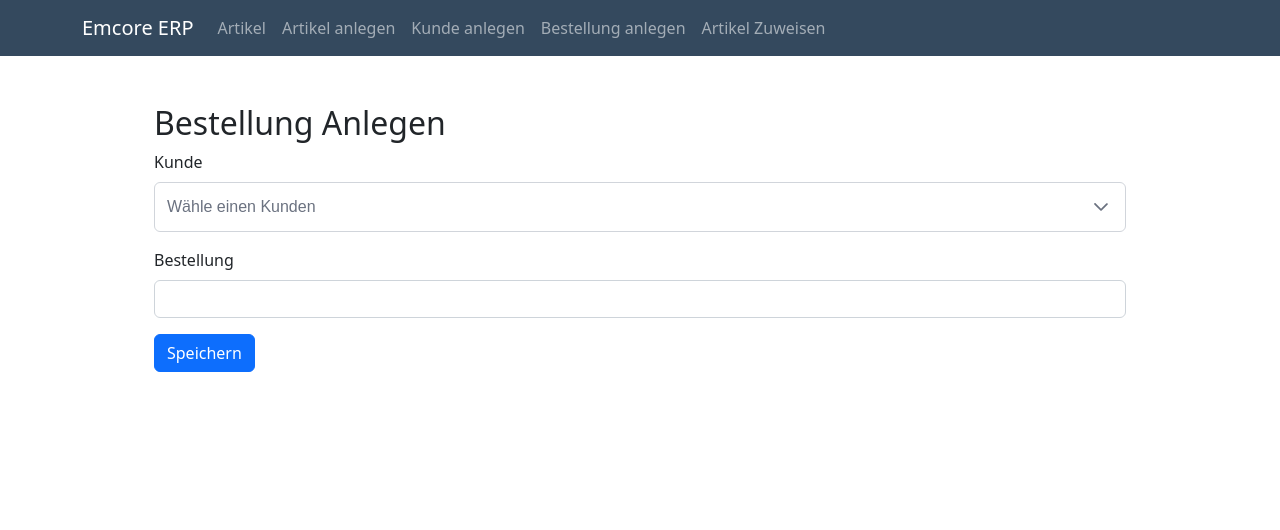
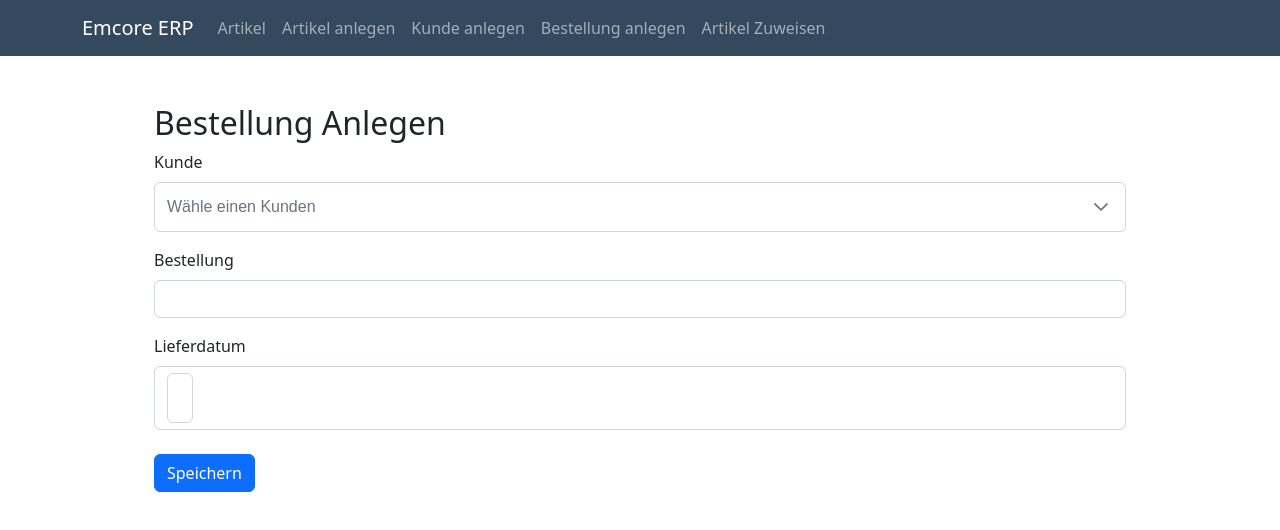
Before and after one commit to janbreitenbachoha/EmcoreERP, a Vue app: page /#/BestellungAnlegen in a window 1280 px wide. Shown: the top 530 px of the page. Built offline with nearby package versions, Linux system fonts and the light colour scheme; no server answers; a web font is replaced by a local one.

Commit message:
änderung

```diff
--- a/src/store/index.js
+++ b/src/store/index.js
@@ -102,6 +102,7 @@ export default createStore({
           });
 
           let productItem = {
+            id:payload.bestellung.orderId,
             bestellung:payload.bestellung.order.bestellung,
             laufzeit: [
               {
@@ -237,6 +238,7 @@ export default createStore({
       const productItem = {
         bestellung: payload.bestellung,
         aktiv: true,
+        lieferdatum: payload.datum
       };
       axios
         .post(
--- a/src/views/ErstelleBestellungSeite.vue
+++ b/src/views/ErstelleBestellungSeite.vue
@@ -29,10 +29,14 @@
                 id="exampleInputPassword1"
               />
             </div>
+            <div class="field col-12 md:col-4">
+                <label for="multiplemonths" class="form-label">Lieferdatum</label>
+                <Calendar inputId="multiplemonths" class="form-control" v-model="product.datum" :numberOfMonths="3" dateFormat="mm-dd-yy"  />
+            </div>
             <button
               type="submit"
               @click="createOrder()"
-              class="btn btn-primary"
+              class="btn btn-primary mt-4"
             >
               Speichern
             </button>
@@ -49,18 +53,21 @@
 import TheShopLayout from "@/views/TheShopLayout";
 import Dropdown from "primevue/dropdown";
 import Toast from "primevue/toast";
+import Calendar from 'primevue/calendar';
 export default {
   name: "CreateProductPage",
   components: {
     TheShopLayout,
     Dropdown,
     Toast,
+    Calendar,
   },
   data() {
     return {
       product: {
         kunde: "",
         bestellung: "",
+        datum:"",
       },
     };
   },
--- a/src/views/ZuweisungArtikelBestellung.vue
+++ b/src/views/ZuweisungArtikelBestellung.vue
@@ -115,7 +115,7 @@ export default {
       return result;
     },
     hinzu(id) {
-      this.mehr.push({id: id.id});
+      this.mehr.push({id: id.id, status: "Aktiv"});
     },
     anlegen() {
       const zuweisen = {
```
